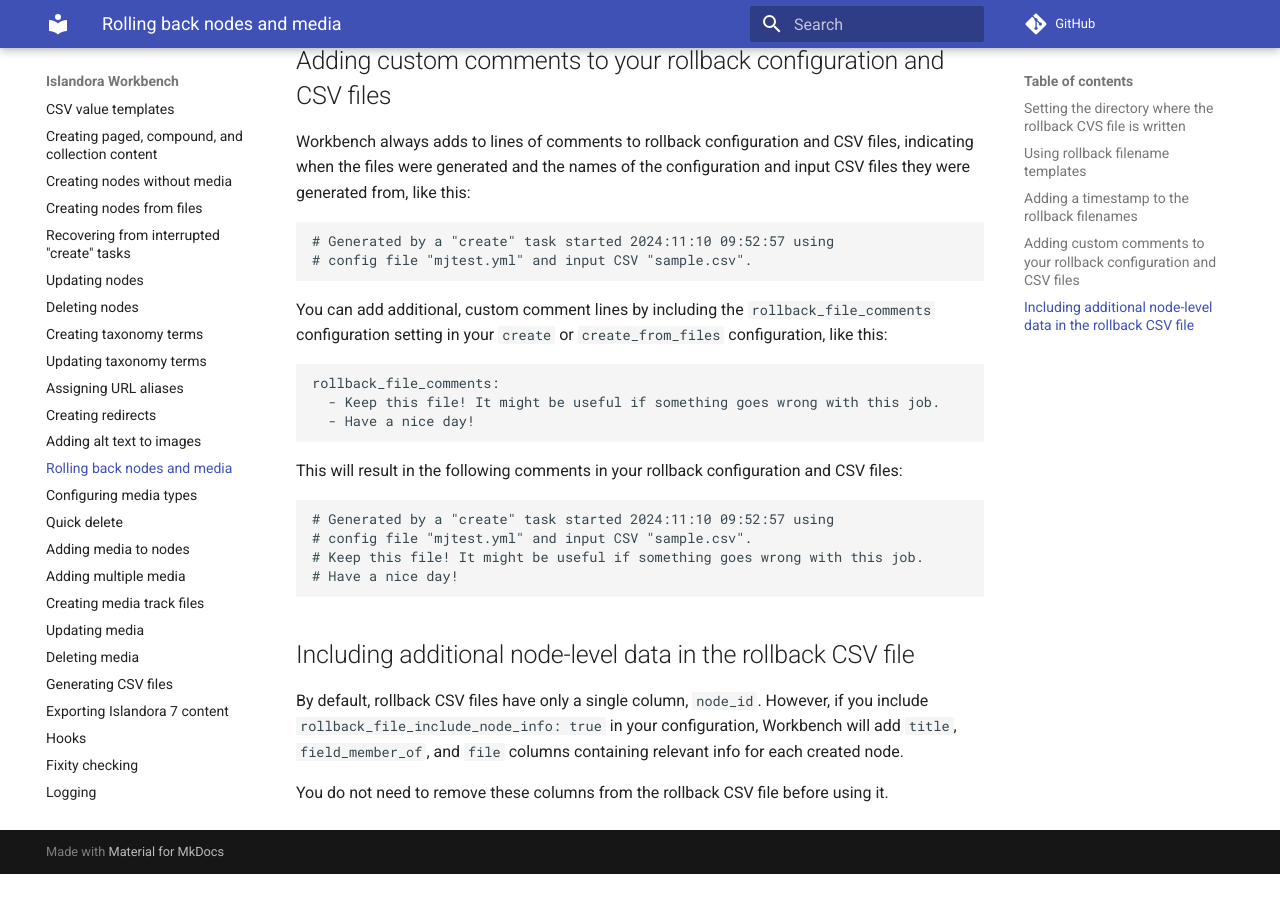
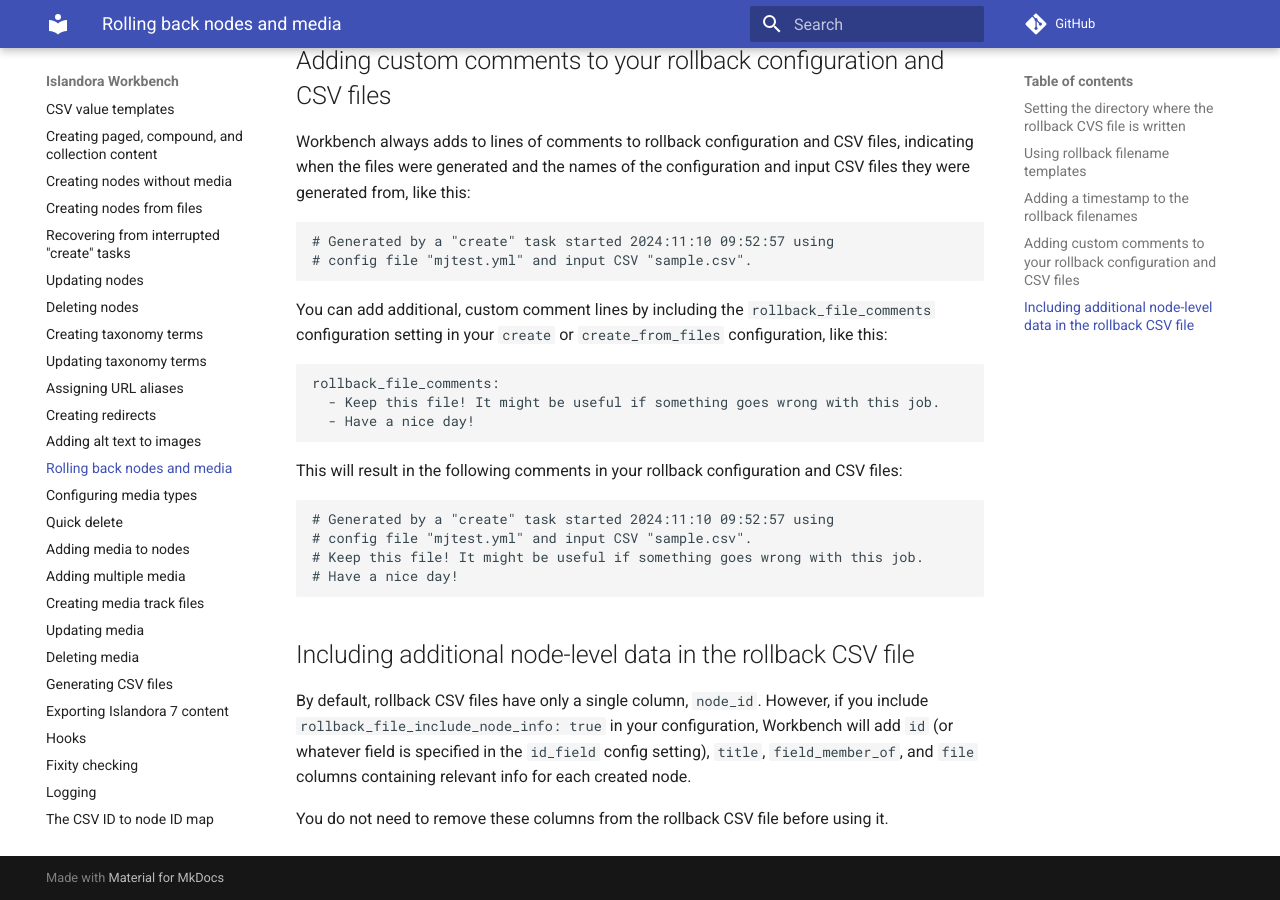
Before and after one commit to mjordan/islandora_workbench_docs, an MkDocs documentation site: the page built from docs/rolling_back.md, in a window 1280 px wide and 900 px high, scrolled down 2905 px. Built offline with MkDocs 1.6.1 and Material for MkDocs 9.7.7, drawn with Linux system fonts in a browser that asks for light colours; comment, search, counter and statistics services are not loaded; before the commit the page ends 3779 px from its top, so only the background shows below that.

Commit message:
Updated docs on rolling back.

```diff
--- a/docs/rolling_back.md
+++ b/docs/rolling_back.md
@@ -87,6 +87,6 @@
 
 ## Including additional node-level data in the rollback CSV file
 
-By default, rollback CSV files have only a single column, `node_id`. However, if you include `rollback_file_include_node_info: true` in your configuration, Workbench will add `title`, `field_member_of`, and `file` columns containing relevant info for each created node.
+By default, rollback CSV files have only a single column, `node_id`. However, if you include `rollback_file_include_node_info: true` in your configuration, Workbench will add `id` (or whatever field is specified in the `id_field` config setting), `title`, `field_member_of`, and `file` columns containing relevant info for each created node.
 
 You do not need to remove these columns from the rollback CSV file before using it.
```
Also changed, not shown: docs/changelog.md (+1 -0 lines).
